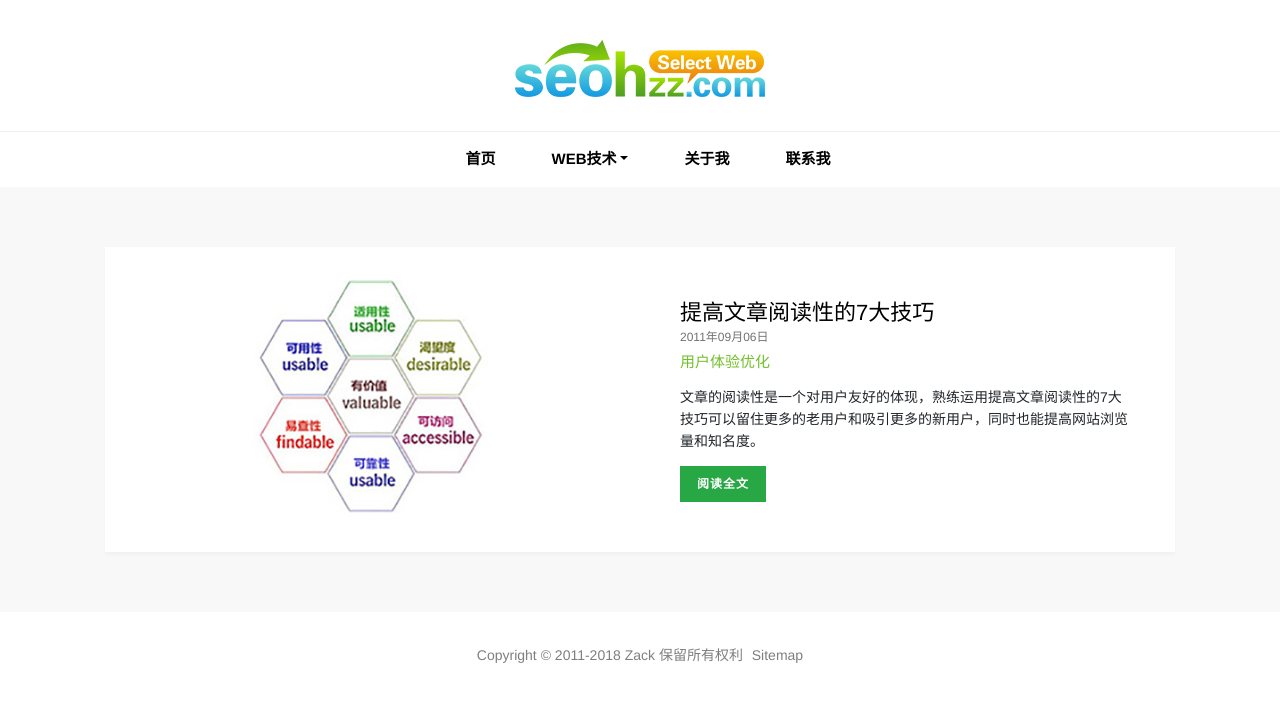
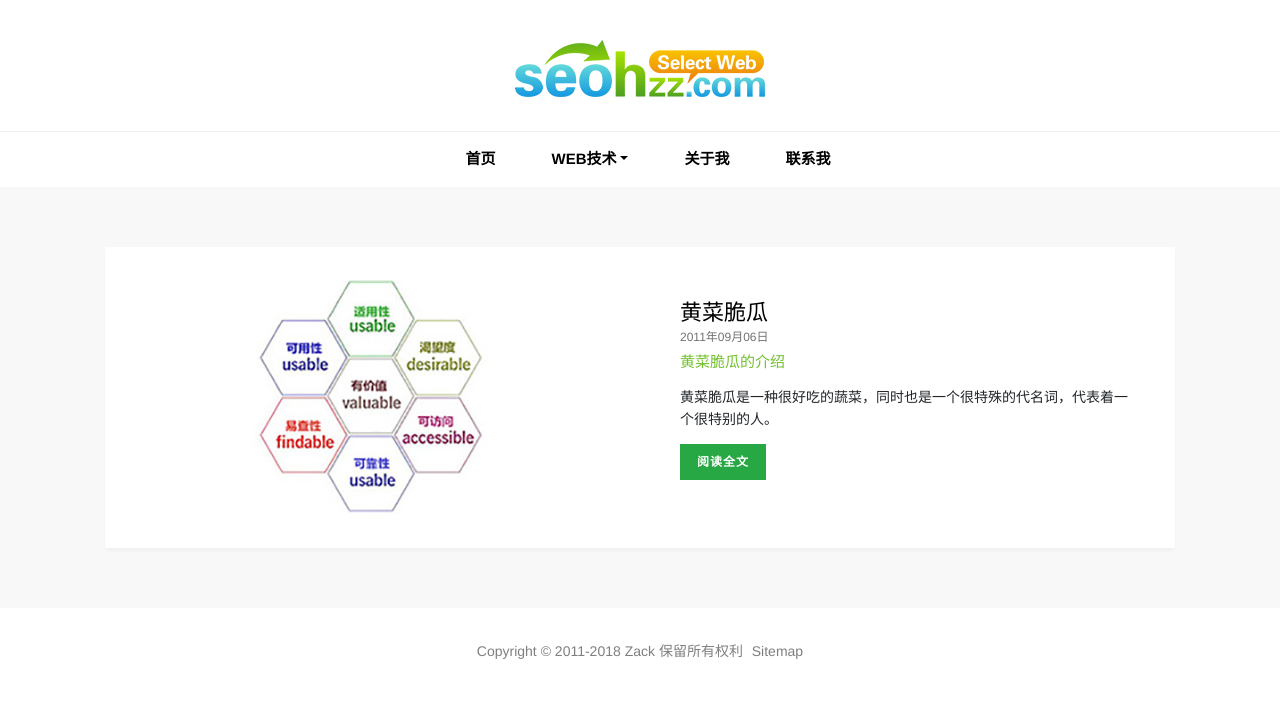
Before and after one commit to huang-caicai/huang-caicai.github.io, a Jekyll site: the page built from index.html, in a window 1280 px wide. Shown: the top 702 px of the page. Built offline with Jekyll 4.4.1, drawn with Linux system fonts in a browser that asks for light colours.

Commit message:
Update 2011-09-06-web-read-skill.html

```diff
--- a/ueo/_posts/2011-09-06-web-read-skill.html
+++ b/ueo/_posts/2011-09-06-web-read-skill.html
@@ -3,9 +3,9 @@ layout: article
 permalink: /ueo/web-read-skill.html
 type-en: ueo
 image: web-read-skill
-title: 提高文章阅读性的7大技巧
-keywords: 用户体验优化
-description: 文章的阅读性是一个对用户友好的体现，熟练运用提高文章阅读性的7大技巧可以留住更多的老用户和吸引更多的新用户，同时也能提高网站浏览量和知名度。
+title: 黄菜脆瓜
+keywords: 黄菜脆瓜的介绍
+description: 黄菜脆瓜是一种很好吃的蔬菜，同时也是一个很特殊的代名词，代表着一个很特别的人。
 ---
 <p>用户在阅读网站的文章时，往往文章的阅读性是一个对用户友好的体现，同时文章的阅读性高往往能留住更多的老用户和吸引更多的新用户，提高网站的浏览量和知名度。下面就让我介绍提高文章阅读性的7大技巧。</p>
 <p><b>①文章列表</b></p>
```
